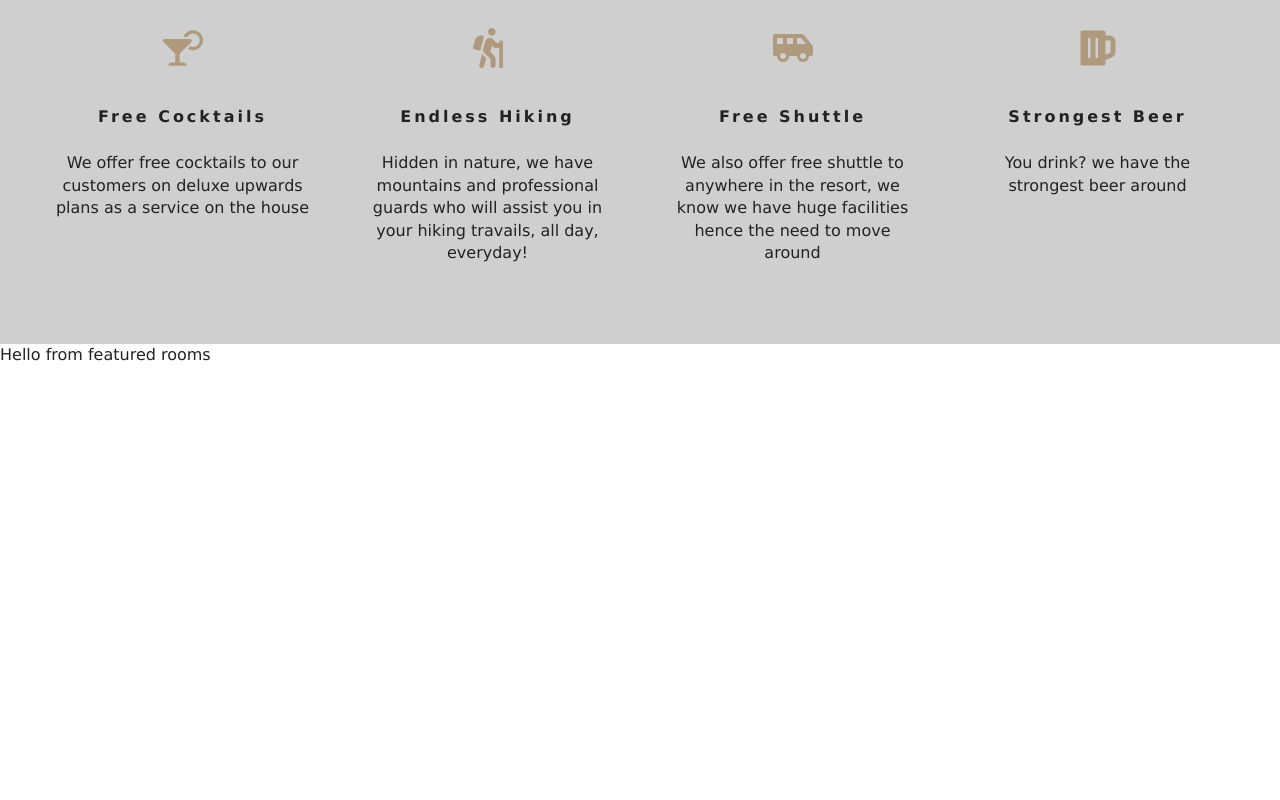
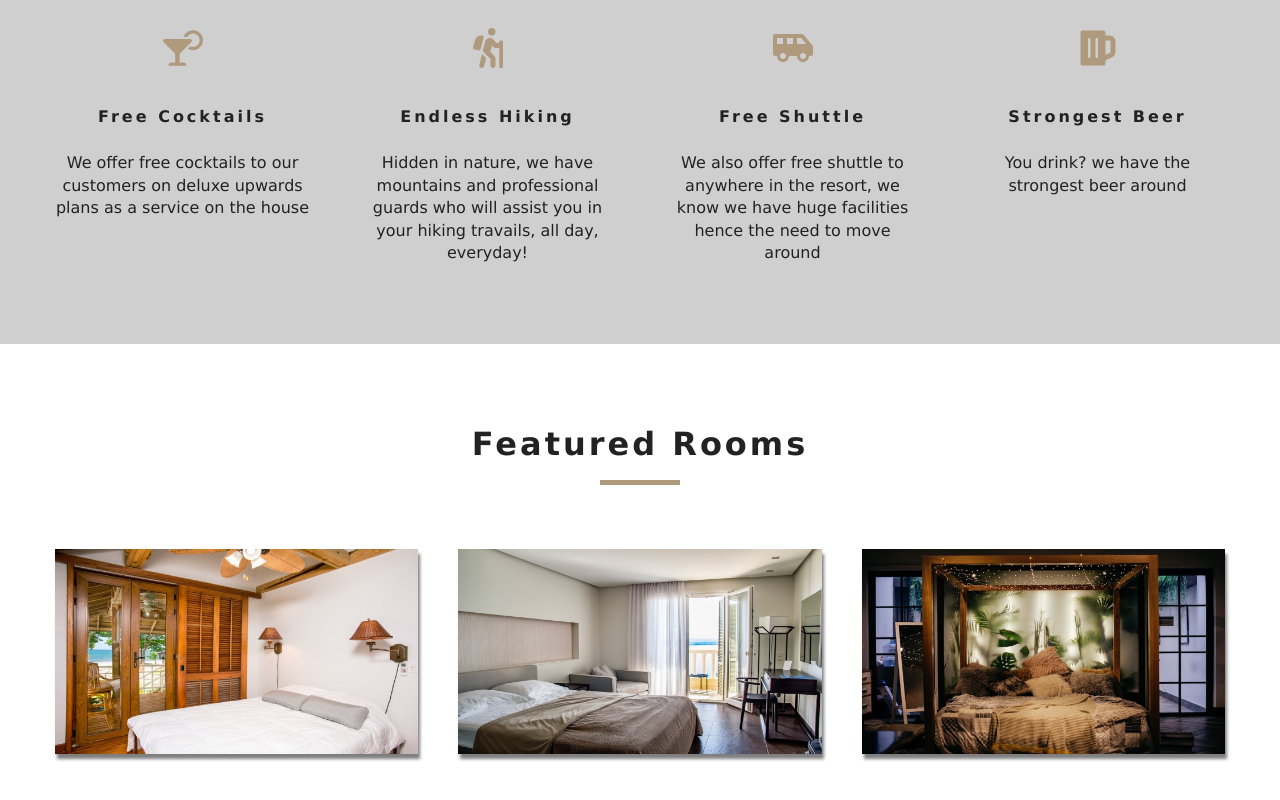
Before and after one commit to DebayoTomisin/Beach-Resort-Project, a React (Create React App) app: page / in a window 1280 px wide. Shown: the part 979-1779 px from the top of the page. Before the commit the page ends 1346 px from the top, so only its background shows below. Built offline with nearby package versions, Linux system fonts and the light colour scheme.

Commit message:
featured rooms js

```diff
--- a/src/components/FeaturedRooms.js
+++ b/src/components/FeaturedRooms.js
@@ -1,20 +1,28 @@
 import React, { Component } from "react"
 import {RoomContext} from "../context"
+import Room from "./Room"
+import Title from "./Title"
+
+import Loading from "./Loading"
 
 class FeaturedRooms extends Component {
-
-  constructor(props){
-    super(props)
-    this.state ={
-
-    }
-  }
 
   static contextType = RoomContext
 
   render(){
+
+    let { loading, featuredRooms: rooms} = this.context
+    rooms = rooms.map(room => {
+      return <Room key={room.id} room={room}/>
+    })
     return(
-      <div>Hello from featured rooms</div>
+      <section className="featured-rooms">
+        <Title title="featured rooms"/>
+        <div className="featured-rooms-center">
+          {loading ? <Loading/> : rooms}
+        </div>
+
+      </section>
     )
   }
 }
```
